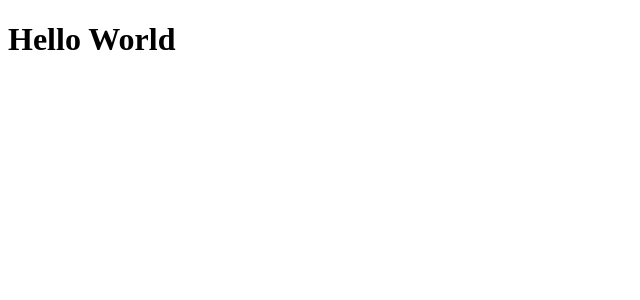
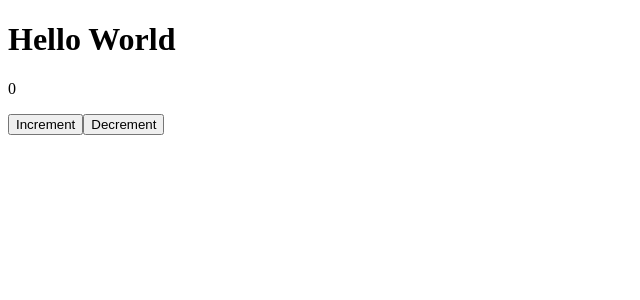
Before and after one commit to Saugat-Gr/vue_3, a Vue app: page / in a window 1280 px wide. Shown: the top 300 px of the page, without its empty margins (0-640 px from the left). Built offline with nearby package versions, Linux system fonts and the light colour scheme.

Commit message:
v-on:method

```diff
--- a/src/App.vue
+++ b/src/App.vue
@@ -1,11 +1,12 @@
 <script setup>
-
+import MyEvent from './Components/MyEvent.vue'
 
 </script>
 
 
 <template>
      <h1>Hello World</h1>
+     <MyEvent />
 </template>
 
 
--- /dev/null
+++ b/src/Components/MyEvent.vue
@@ -0,0 +1,15 @@
+<script setup>
+import { ref } from "vue";
+let count = ref(0);
+
+const incrementCounter = () => count.value++;
+const decrementCounter = () => count.value--;
+
+</script>
+
+<!-- Reactivity: When data are updated the browser updates automatically: reactive() and ref() -->
+<template>
+  <p>{{ count }}</p>
+  <button v-on:click="incrementCounter">Increment</button>
+  <button v-on:click="decrementCounter">Decrement</button>
+</template>
```
